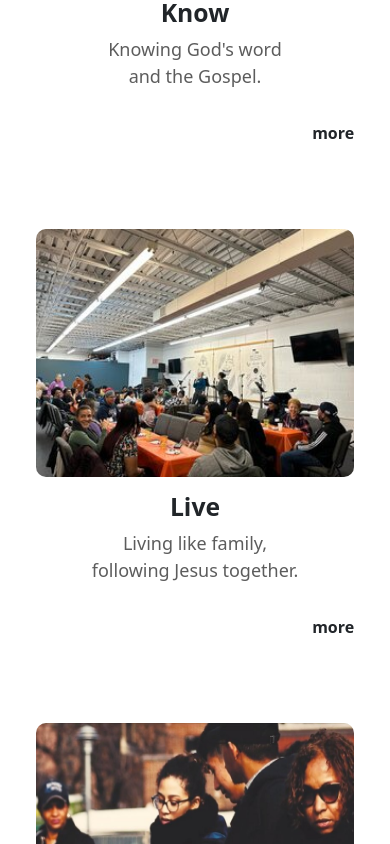
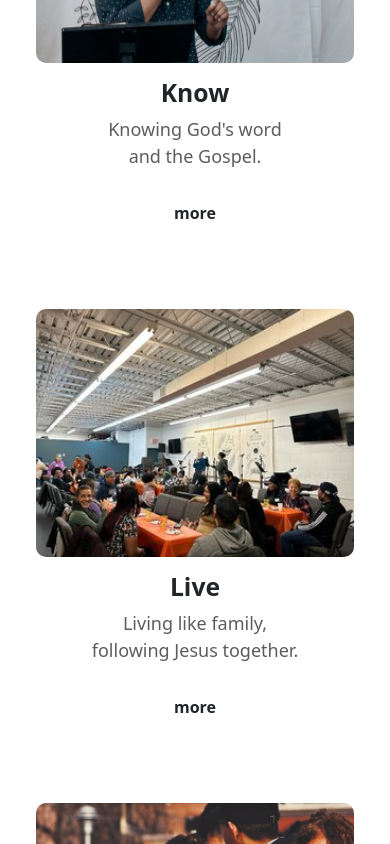
Before and after one commit to edeni4458/fcc-fund-campaign, a React (Create React App) app: page / in a window 390 px wide. Shown: the part 2100-2944 px from the top of the page. Built offline with nearby package versions, Linux system fonts and the light colour scheme.

Commit message:
animations changed

```diff
--- a/src/components/section_IV/ourStory.css
+++ b/src/components/section_IV/ourStory.css
@@ -65,7 +65,7 @@
 /* Phone */
 @media screen and (max-width: 550px) {
 .our_story_main-container {
-    margin-top: 30em;
+    margin-top: 35em;
     padding: 0;
 }
 
--- a/src/components/section_IV/sectionIV.css
+++ b/src/components/section_IV/sectionIV.css
@@ -127,10 +127,14 @@
 
     .image-and-p-main-container {
         flex-direction: column;
-        margin-top: 30em
+        margin-top: 35em
     }
 
     .p-container {
+        text-align: center;
+    }
+
+    .more-link {
         text-align: center;
     }
 }
@@ -153,7 +157,7 @@
 
     .image-and-p-main-container {
         flex-direction: column;
-        margin-top: 30em
+        margin-top: 45em
     }
 
 }
```
